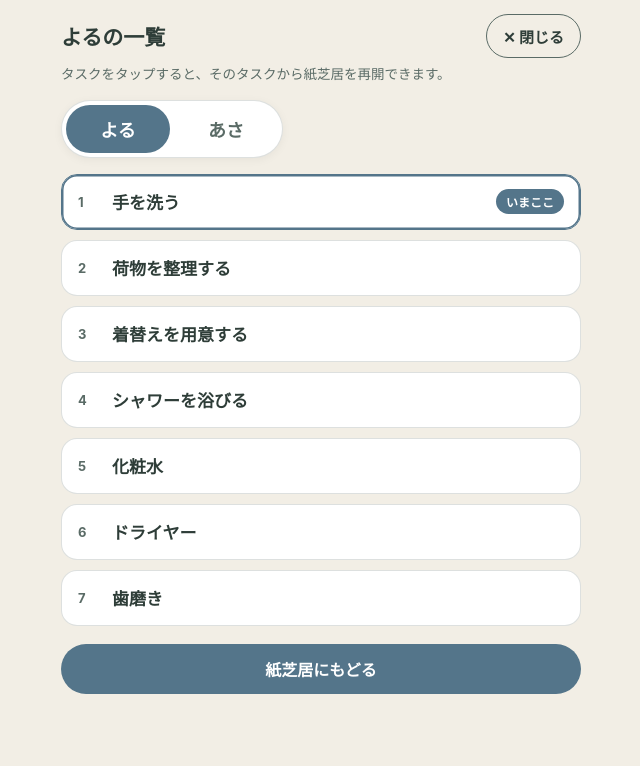
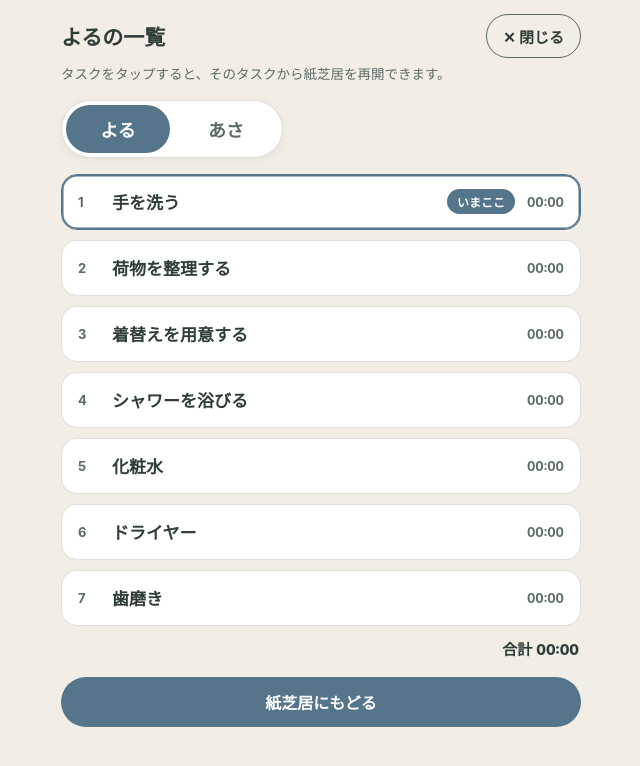
Before and after one commit to yumenobe/hitotsubu-home, a plain HTML site: page index.html in a window 1280 px wide. Both pictures are taken after a click on the button "☰ 一覧で確認". Shown: the whole page, without its empty margins (319-959 px from the left). Drawn offline with Linux system fonts and the light colour scheme.

Commit message:
一覧にタスクごとの計測時間と合計時間を表示

```diff
--- a/index.html
+++ b/index.html
@@ -119,6 +119,8 @@
   }
   .list-item .num{font-size:13px; color:var(--ink-soft); min-width:22px}
   .list-item .name{flex:1}
+  .list-item .time{font-size:13px; font-weight:700; color:var(--ink-soft); font-variant-numeric:tabular-nums; white-space:nowrap}
+  .list-total{text-align:right; font-size:15px; font-weight:800; color:var(--ink); margin:12px 2px 0; font-variant-numeric:tabular-nums}
   .badge{font-size:12px; font-weight:800; background:var(--tab-active); color:#fff; border-radius:999px; padding:4px 10px; white-space:nowrap}
   .check{width:26px; height:26px; border-radius:50%; background:var(--main); color:#fff; display:inline-flex; align-items:center; justify-content:center; font-size:15px; flex:0 0 auto}
   body[data-mode="morning"] .check{background:#B98A68}
@@ -211,6 +213,7 @@
       </div>
     </div>
     <ul class="list" id="overviewList"></ul>
+    <p class="list-total" id="listTotal">合計 00:00</p>
     <div class="sticky-bottom"><button class="primary-btn" id="backToDeckBtn" type="button">紙芝居にもどる</button></div>
   </section>
 
@@ -474,11 +477,20 @@
   }
 
   /* ===== 一覧 ===== */
+  function totalMs(){
+    var sum = 0;
+    tasks().forEach(function(t){ sum += elapsedOf(t.id); });
+    return sum;
+  }
+  function renderListTotal(){
+    var el = $("listTotal"); if(el) el.textContent = "合計 " + fmtClock(Math.floor(totalMs() / 1000));
+  }
   function renderList(){
     syncTheme();
     $("listTitle").textContent = (mode==="morning" ? "あさ" : "よる") + "の一覧";
     var list = tasks(); var p = prog();
     var ul = $("overviewList"); ul.innerHTML = "";
+    renderListTotal();
     if(list.length===0){
       ul.innerHTML = "<li class='list-item'><span class='name'>タスクがありません</span></li>"; return;
     }
@@ -490,6 +502,10 @@
       btn.innerHTML = (isDone ? "<span class='check'>✓</span>" : "<span class='num'>"+(i+1)+"</span>")
         + "<span class='name'></span>" + (isNow ? "<span class='badge'>いまここ</span>" : "");
       btn.querySelector(".name").textContent = task.name;
+      var timeSpan = document.createElement("span");
+      timeSpan.className = "time"; timeSpan.setAttribute("data-task-time", "");
+      timeSpan.textContent = fmtClock(Math.floor(elapsedOf(task.id) / 1000));
+      btn.appendChild(timeSpan);
       btn.addEventListener("click", function(){ pauseRunning(); prog().index = i; save(); showView("deck"); renderDeck(); });
       li.appendChild(btn); ul.appendChild(li);
     });
@@ -704,6 +720,14 @@
     }else if(timer.kind === "stopwatch" && state.running){
       renderStopwatch();
     }
+    if(view === "list" && state.running){
+      var spans = document.querySelectorAll("#overviewList [data-task-time]");
+      var l = tasks();
+      for(var i=0;i<spans.length && i<l.length;i++){
+        spans[i].textContent = fmtClock(Math.floor(elapsedOf(l[i].id) / 1000));
+      }
+      renderListTotal();
+    }
   }, 100);
   // 開き直した時点で計測中だったら、そのまま計測表示を続ける
   if(state.running) timer.kind = "stopwatch";
```
